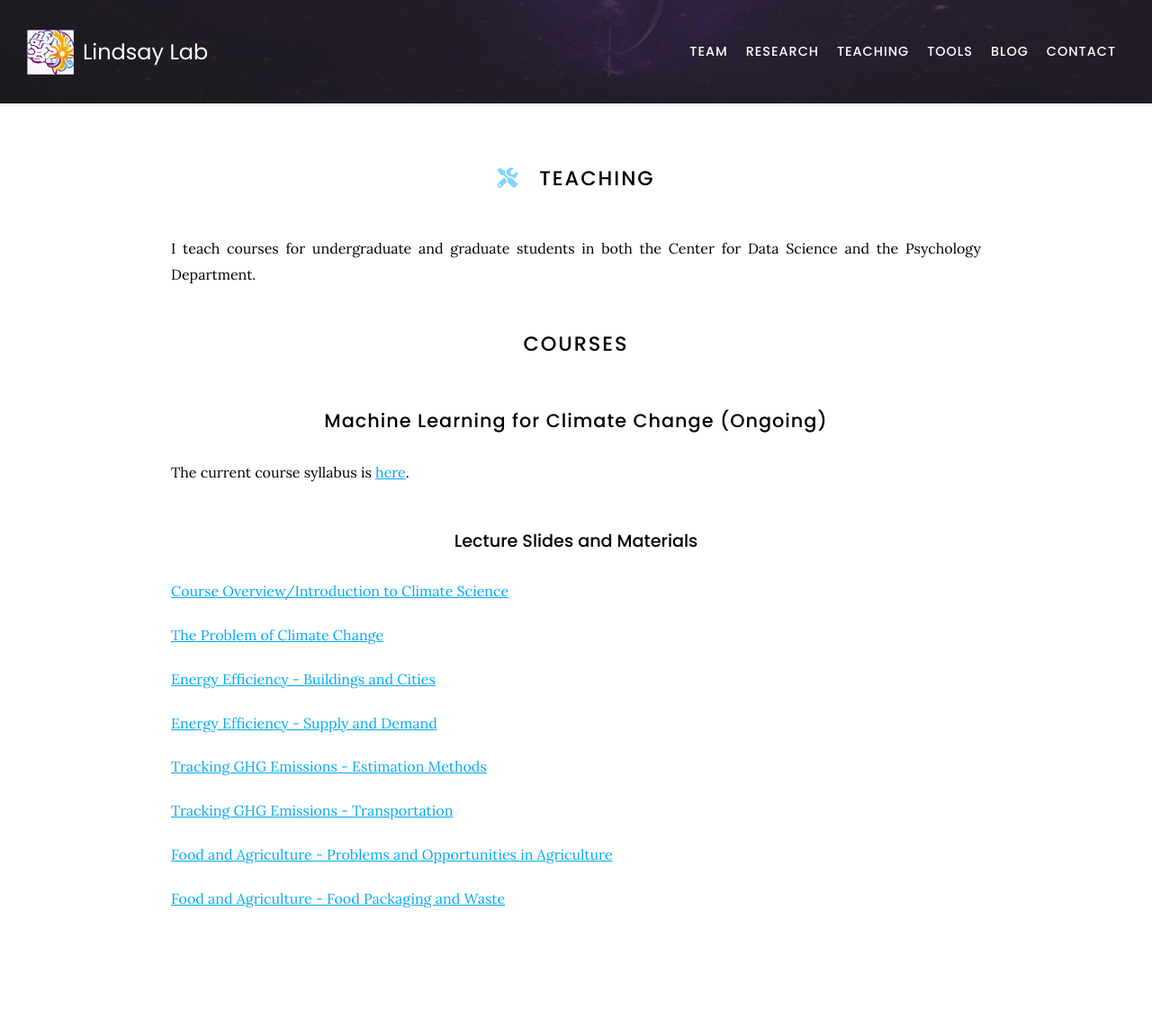
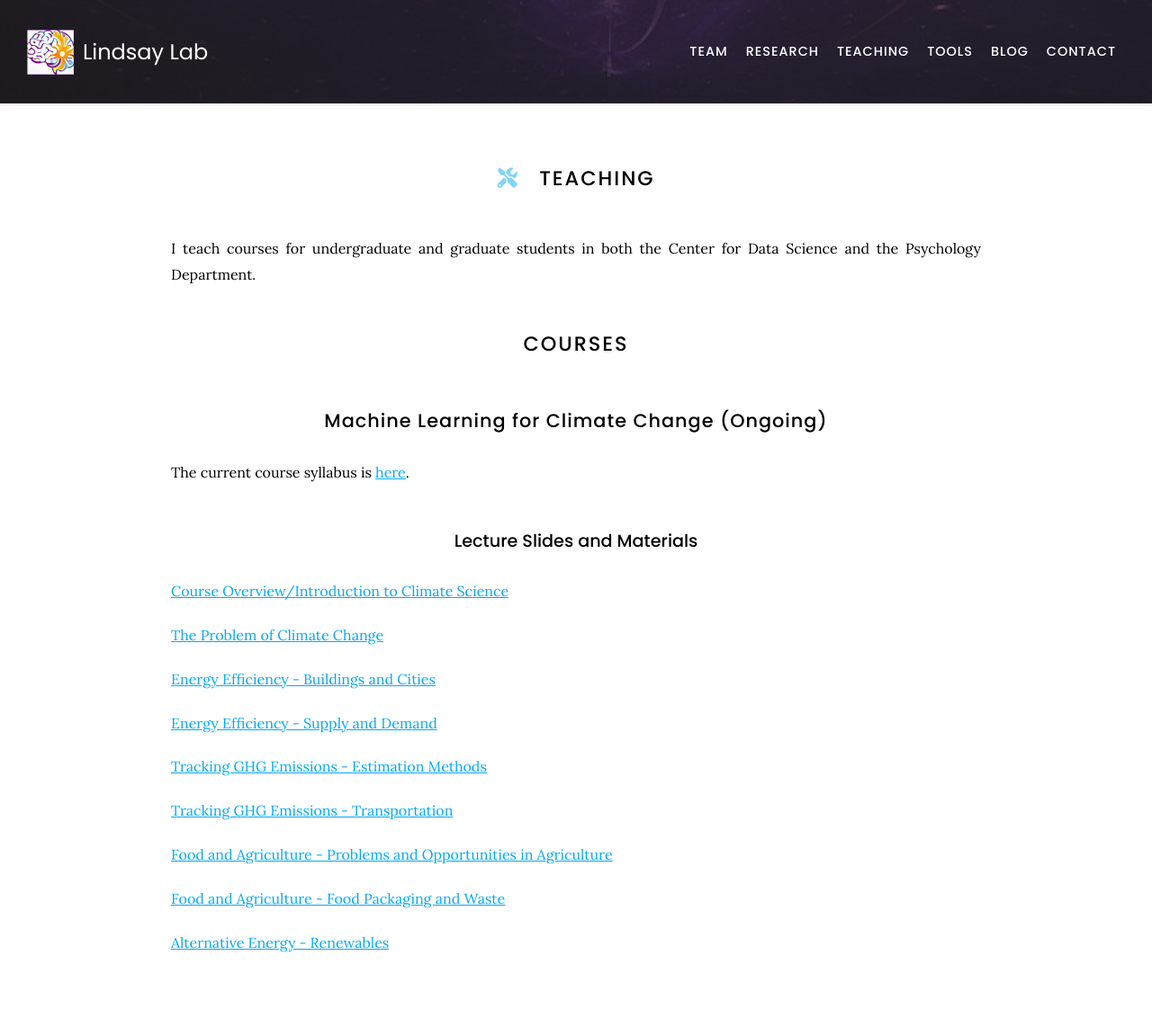
Before and after one commit to Lindsay-Lab/lindsay-lab.github.io, a Jekyll site: the page built from teaching/index.md, in a window 1280 px wide. Shown: the whole page at 90% size. Built offline with Jekyll 4.4.1, drawn with Linux system fonts in a browser that asks for light colours; nearby versions of some CDN libraries; before the commit the page ends 1094 px from its top, so only the background shows below that.

Commit message:
Update index.md

```diff
--- a/teaching/index.md
+++ b/teaching/index.md
@@ -31,6 +31,8 @@ The current course syllabus is [here](https://lindsay-lab.github.io/ClimateML_Le
 
 [Food and Agriculture - Food Packaging and Waste](https://lindsay-lab.github.io/ClimateML_Lectures/Food%20production%20and%20waste.pdf)
 
+[Alternative Energy - Renewables](https://lindsay-lab.github.io/ClimateML_Lectures/Alternative%20Energy%20Sources.pdf)
+
 <!--{% include search-info.html %}
 
 {% include section.html %}
```
